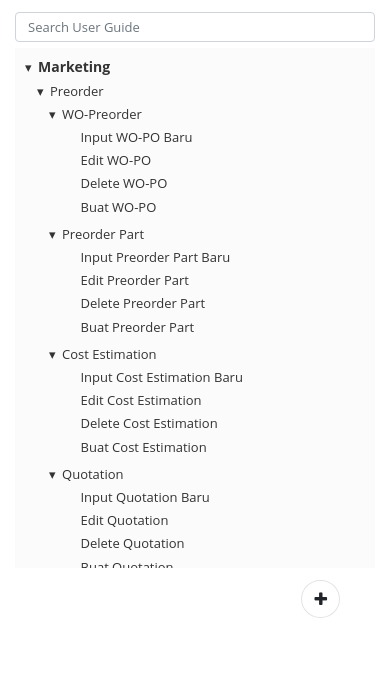
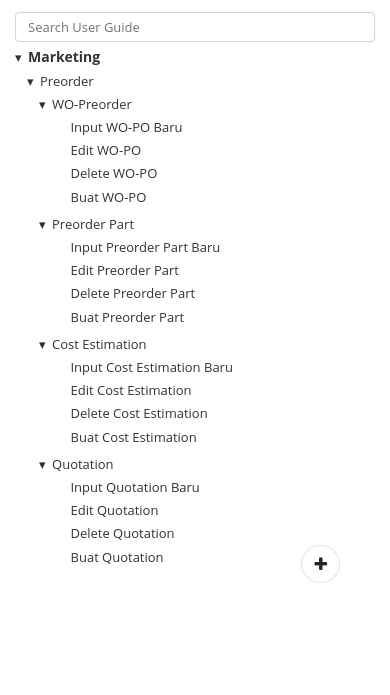
Before and after one commit to encepsuryana/userguide_TOC, a PHP site: page / in a window 390 px wide. Shown: the part 73-768 px from the top of the page. Run offline with PHP 8.4, Linux system fonts and the light colour scheme; data that the repository does not hold is empty; some libraries are stand-ins or nearby versions.

Commit message:
Redesign Layout Responsive

```diff
--- a/assets/style.css
+++ b/assets/style.css
@@ -68,22 +68,6 @@
 .page-hdr h2 {
   margin: 10px auto;
   margin-bottom: 15px;
-}
-
-.inside {
-  background-color: #fbfbfb;
-  padding: 10px;
-  overflow: auto;
-  max-height: 520px;
-}
-
-#sidebar.sticky {
-  float: none;
-  position: fixed;
-  z-index: 6;
-  left: auto;
-  min-width: 23%;
-  width: 70px;
 }
 
 .filter {
@@ -503,11 +487,20 @@
   scroll-behavior: smooth;
 }
 
+
+.sidebar {
+  position: relative;
+  overflow-y: auto;
+  overflow-x: hidden;
+  max-height: 520px;
+  scroll-behavior: smooth;
+}
+
 .button-add {
   position: absolute;
   z-index: 1;
   right: 50px;
-  bottom: -50px;
+  bottom: -15px;
 }
 
 .gedf-card {
--- a/index.php
+++ b/index.php
@@ -19,26 +19,26 @@
 	<!-- FontAwesome core CSS -->
 	<link rel="stylesheet" href="assets/font-awesome-4.7.0/css/font-awesome.min.css">
 	<link rel="stylesheet" href="assets/simple-line-icons.css">
+	<!-- Custom Layout -->
+	<link rel="stylesheet" href="assets/style.css">
+	<link rel="stylesheet" href="assets/responsive.css">
 
-	<link rel="stylesheet" href="assets/style.css">
 	<title>User Guide</title>
-
-	<script src="assets/tinymce/tinymce.min.js" referrerpolicy="origin"></script>
-
 </head>
 
 <body>
 	<div class="container" style="max-width: 100%; margin-top: 85px;">
 		<div class="row">
 			<div class="col-md-3 left">
-				<aside id="sidebar">
+
+				<div class="searching-area">
 					<!-- Searching -->
 					<input id="filter" name="filter" class="filter form-control" data-alf="#menu" placeholder="Search User Guide">
+				</div>
+				<aside class="sidebar">
 
-					<div class="inside">
-						<!-- List User Guide -->
-						<div id="userguide_list"></div>
-					</div>
+					<!-- List User Guide -->
+					<div id="userguide_list"></div>
 				</aside>
 			</div>
 
@@ -163,25 +163,20 @@
 		</div>
 	</nav>
 
-	<!-- Script -->
+	<!-- jQuery -->
 	<script src='assets/js/jquery.js'></script>
+	<!-- Bootstrap -->
 	<script src='assets/js/popper.js'></script>
-	<script src='assets/tree.jquery.js'></script>
 	<script src='assets/js/bootstrap.js'></script>
+
+	<!-- Textarea Editor TinyMCE -->
+	<script src="assets/tinymce/tinymce.min.js" referrerpolicy="origin"></script>
 	<script src="assets/tinymce/custom.tinymce.js"></script>
-	<script src='assets/script.js'></script>
+
+	<!-- Tree JS -->
+	<script type="text/javascript" src="assets/tree.jquery.js"></script>
+	<!-- Load Data Tree Js-->
 	<script src="user_guide.js"></script>
-
-	<script>
-		$(document).ready(function() {
-
-			$('#sidebar').stickySidebar({
-				sidebarTopMargin: 20,
-				footerThreshold: 100
-			});
-
-		});
-	</script>
 
 	<script>
 		$(document).ready(function() {
```
